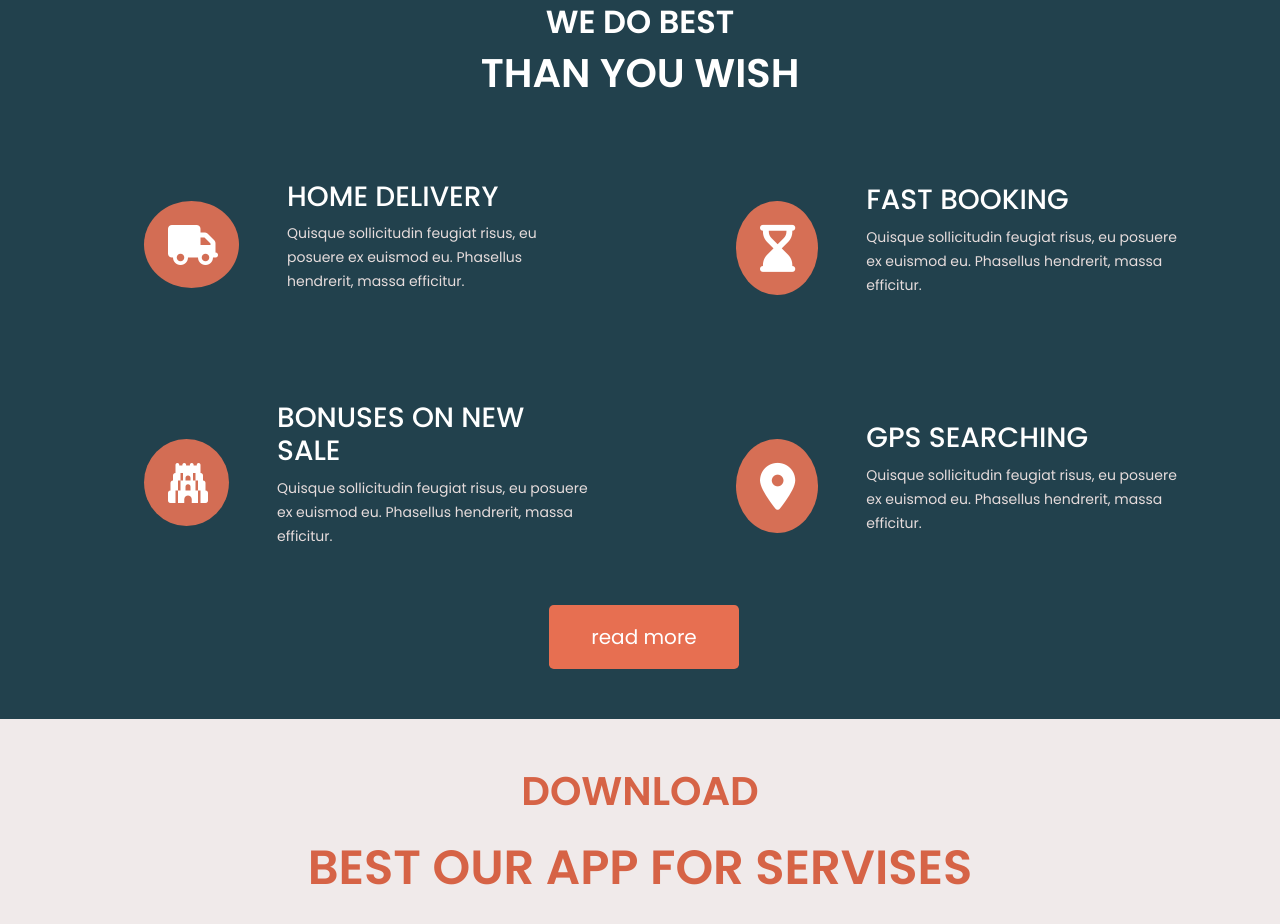
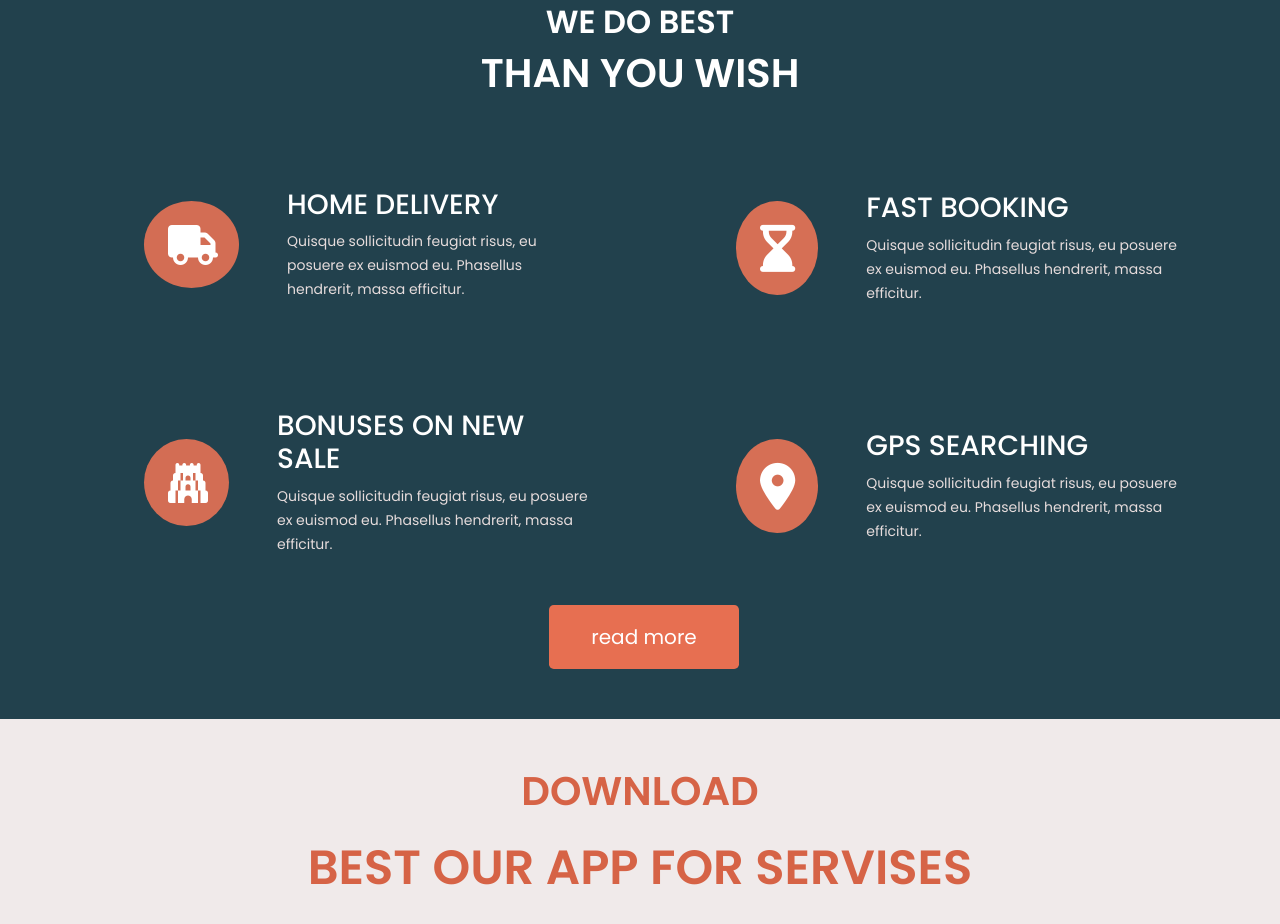
Before and after one commit to JannatulHappy/bay-ridge-honda, a plain HTML site: page index.html in a window 1280 px wide. Shown: the part 3826-4750 px from the top of the page. Drawn offline with nearby package versions, Linux system fonts and the light colour scheme.

Commit message:
third-last

```diff
--- a/index.html
+++ b/index.html
@@ -307,37 +307,37 @@
         <h1 class="text-white fs-1  text-center text-uppercase fw-bold">Than you wish</h1>
         <div class="row mx-5 g-5">
           <div class="col-lg-6 col-md-12  pt-5 px-5">
-            <div class="d-flex align-items-center justify-content-center">
+            <div class="d-lg-flex align-items-center justify-content-center">
               <a href=""class="m-5"><i class="fas fa-truck"></i></a>
               <div>
-                <h4 class="text-white text-uppercase text-bolder fs-3"> home delivery</h4>
+                <h4 class="text-white text-uppercase text-bolder mt-md-3 fs-3"> home delivery</h4>
                 <p class=" "><small>Quisque sollicitudin feugiat risus, eu posuere ex euismod eu. Phasellus hendrerit, massa efficitur.</small></p>
               </div>
             </div>
           </div>
           <div class="col-lg-6 col-md-12 pt-5 px-5">
-            <div class="d-flex align-items-center justify-content-center">
+            <div class="d-lg-flex align-items-center justify-content-center">
               <a href=""class="m-5"><i class="fas fa-hourglass-end"></i></a>
               <div>
-                 <h4 class="text-white text-uppercase text-bolder fs-3"> FAST BOOKING</h4>
+                 <h4 class="text-white text-uppercase text-bolder mt-md-3 fs-3"> FAST BOOKING</h4>
                  <p class=" "><small>Quisque sollicitudin feugiat risus, eu posuere ex euismod eu. Phasellus hendrerit, massa efficitur.</small></p>
               </div>
             </div>
           </div>
           <div class="col-lg-6 col-md-12  px-5">
-            <div class="d-flex align-items-center justify-content-center">
-              <a href=""class="m-5"><i class="fas fa-gopuram"></i></a>
+            <div class="d-lg-flex align-items-center justify-content-center">
+              <a href=""class="m-5 "><i class="fas fa-gopuram"></i></a>
               <div>
-                <h4 class="text-white text-uppercase text-bolder fs-3"> BONUSES on new sale</h4>
+                <h4 class="text-white text-uppercase text-bolder mt-md-3  fs-3"> BONUSES on new sale</h4>
                 <p class=" "><small>Quisque sollicitudin feugiat risus, eu posuere ex euismod eu. Phasellus hendrerit, massa efficitur.</small></p>
                </div>
             </div>
           </div>
           <div class="col-lg-6 col-md-12  px-5">
-            <div class="d-flex align-items-center justify-content-center">
+            <div class="d-lg-flex align-items-center justify-content-center">
                <a href=""class="m-5"><i class="fas fa-map-marker-alt"></i></a>
               <div>
-                 <h4 class="text-white text-uppercase text-bolder fs-3"> GPS SEARCHING</h4>
+                 <h4 class="text-white text-uppercase text-bolder mt-md-3 fs-3"> GPS SEARCHING</h4>
                  <p class=" "><small>Quisque sollicitudin feugiat risus, eu posuere ex euismod eu. Phasellus hendrerit, massa efficitur.</small></p>
               </div>
              </div>
```
Also changed, not shown: css-boot/bootstrap.min.css (deleted), images/app.png (deleted), images/booking_icon.png (deleted), images/gps_icon.png (deleted), images/ride_icon.png (deleted), images/sale-1.jpg (deleted), images/sale-2.jpg (deleted), images/sale-3.jpg (deleted), images/sale-4.jpg (deleted), images/star_icon.png (deleted), images/thank_bg.png (deleted), images/user-4.png (deleted), js/bootstrap.bundle.min.js (deleted).
